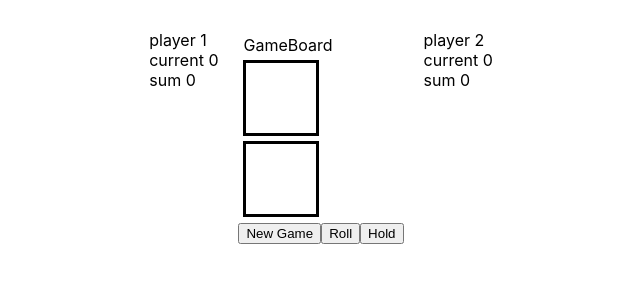
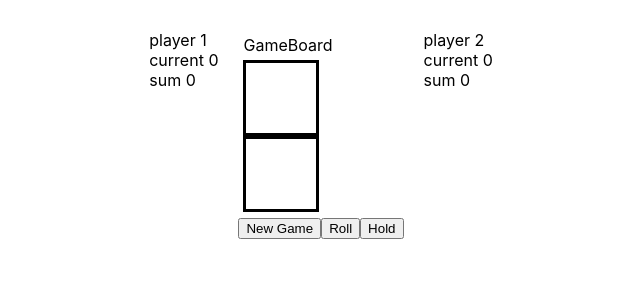
Before and after one commit to TamarCY/Appleseeds-Dice-Game-App, a React (Create React App) app: page / in a window 1280 px wide. Shown: the top 300 px of the page, without its empty margins (319-959 px from the left). Built offline with nearby package versions, Linux system fonts and the light colour scheme.

Commit message:
with winner msg in the board game

```diff
--- a/src/Components/GameBoard/GameBoard.jsx
+++ b/src/Components/GameBoard/GameBoard.jsx
@@ -4,22 +4,59 @@ import './GameBoard.css'
 
 
 class GameBoard extends react.Component {
-    constructor(props){
+    constructor(props) {
         super(props)
-        this.state ={
-            dice1:0,
-            dice2:0
+        this.state = {
+            dice1: 0,
+            dice2: 0
         }
+    }
+    displayDice = () => {
+        return (
+            <div>
+                <div className="GameBoard-dice">{this.props.dices[0]}</div>
+                <div className="GameBoard-dice">{this.props.dices[1]}</div>
+            </div>
+        )
+    }
+
+    displayWinner = () => {
+        return (
+            <div>
+                The winner is {this.props.winner}
+            </div>
+        )
     }
     render() {
         return (
             <div className="GameBoard-div">
-                <div>GameBoard {this.props.test}</div>
-                <div className="GameBoard-dice">{this.props.dices[0]}</div>
-                <div className="GameBoard-dice">{this.props.dices[1]}</div>
-                <button className="GameBoard-new-btn" id="newGame" onClick={(e)=>(this.props.callBack(e))}>New Game</button>
-                <button disabled={this.props.gameOver} className="GameBoard-roll-btn" id="rollDice"onClick={(e)=>(this.props.callBack(e))}>Roll</button>
-                <button disabled={this.props.gameOver} className="GameBoard-hold-btn" id="hold" onClick={(e)=>(this.props.callBack(e))}>Hold</button>
+                <div>GameBoard {this.props.test}
+                </div>
+                <div>
+                    {this.props.gameOver ?
+                        this.displayWinner() :
+                        this.displayDice()}
+                </div>
+                <button
+                    className="GameBoard-new-btn"
+                    id="newGame"
+                    onClick={(e) => (this.props.callBack(e))}>
+                    New Game
+                </button>
+                <button
+                    disabled={this.props.gameOver}
+                    className="GameBoard-roll-btn"
+                    id="rollDice"
+                    onClick={(e) => (this.props.callBack(e))}>
+                    Roll
+                </button>
+                <button
+                    disabled={this.props.gameOver}
+                    className="GameBoard-hold-btn"
+                    id="hold"
+                    onClick={(e) => (this.props.callBack(e))}>
+                    Hold
+                </button>
 
             </div>
             //TODO: dice component
--- a/src/Pages/GameApp/GameApp.jsx
+++ b/src/Pages/GameApp/GameApp.jsx
@@ -1,8 +1,8 @@
 import react from "react";
-import GameOverMessage from "../../Components/GameOverMessage/GameOverMessage";
+// import GameOverMessage from "../../Components/GameOverMessage/GameOverMessage";
 import GameBoard from "../../Components/GameBoard/GameBoard";
 import Player from "../../Components/Player/Player/Player";
-import "./GameApp.css"
+import "./GameApp.css";
 
 const DICE_MIN = 1;
 const DICE_MAX = 6;
@@ -20,107 +20,100 @@ class GameApp extends react.Component {
           currentScore: 0,
           sumScore: 0,
           isActive: true,
-                    isWinner: false
+          isWinner: false,
         },
         player2: {
           id: 2,
           currentScore: 0,
           sumScore: 0,
           isActive: false,
-                    isWinner: false
-                }
-            }
-        }
+          isWinner: false,
+        },
+      },
+    };
   }
 
   callBackFunctions = (event) => {
     event.target.id === "newGame" && this.newGame();
     event.target.id === "rollDice" && this.rollDice();
     event.target.id === "hold" && this.hold();
-    }
+  };
 
   newGame = () => {
     this.setState((prevState) => ({
       gameOver: false,
       players: {
-                ...prevState.players,  // copy all other key-value pairs of object inside players (here the aren't any)
+        ...prevState.players, // copy all other key-value pairs of object inside players (here the aren't any)
         player1: {
           ...prevState.players.player1,
           currentScore: 0,
           sumScore: 0,
           isActive: true,
-                    isWinner: false
+          isWinner: false,
         },
         player2: {
           ...prevState.players.player2,
           currentScore: 0,
           sumScore: 0,
           isActive: false,
-                    isWinner: false
-                }
+          isWinner: false,
         },
-            dices: prevState.dices.map((el) => (null))
-        }
-        )
-        )
-    }
-
+      },
+      dices: prevState.dices.map((el) => null),
+    }));
+  };
 
   rollDice = () => {
     const dicesResult = this.state.dices.map((el) =>
-            (Math.floor(Math.random() * (DICE_MAX - DICE_MIN + 1) + DICE_MIN))
-        )
+      Math.floor(Math.random() * (DICE_MAX - DICE_MIN + 1) + DICE_MIN)
+    );
     const dicesSum = dicesResult.reduce((prev, curr) => prev + curr);
     const currentPlayer = this.state.activePlayer;
-        const playerCurrentScore = this.state.players[currentPlayer].currentScore + dicesSum;
+    const playerCurrentScore =
+      this.state.players[currentPlayer].currentScore + dicesSum;
 
     // TODO: change to reusable and not hard coded
     if (dicesResult[0] === 6 && dicesResult[1] === 6) {
-            this.hold()
+      this.hold();
     } else {
       this.setState((prevState) => ({
         dices: dicesResult,
         players: {
-                    ...prevState.players,  // copy all other key-value pairs of object inside players (here the aren't any)
+          ...prevState.players, // copy all other key-value pairs of object inside players (here the aren't any)
           [currentPlayer]: {
             ...prevState.players[currentPlayer],
-                        currentScore: playerCurrentScore
+            currentScore: playerCurrentScore,
+          },
+        },
+      }));
     }
-                }
-            }
-            )
-            )
-        }
-        console.log(dicesResult)
-
-
-
-    }
+    console.log(dicesResult);
+  };
 
   gameOver = () => {
-        console.log("The winner is", this.state.activePlayer)
+    console.log("The winner is", this.state.activePlayer);
     this.setState({
-            gameOver: true
-        })
+      gameOver: true,
+    });
 
     // TODO: change this.newGame() to reset code. maybe disable the roll and hold buttons, or make them disappear
-    }
+  };
 
   isWinner = () => {
-        this.state.players[this.state.activePlayer] > this.state.pointsToWin ?
-            console.log("The winner is", this.state.activePlayer):
-            console.log ("no")
+    this.state.players[this.state.activePlayer] > this.state.pointsToWin
+      ? console.log("The winner is", this.state.activePlayer)
+      : console.log("no");
     //gameReset
-    }
-
-
+  };
 
   hold = () => {
-
     // TODO: change to no vars?
     const currentPlayer = this.state.activePlayer;
-        const notCurrentPlayer = (currentPlayer === "player1")? "player2": "player1"
-        const currentSumScore = this.state.players[currentPlayer].currentScore + this.state.players[currentPlayer].sumScore
+    const notCurrentPlayer =
+      currentPlayer === "player1" ? "player2" : "player1";
+    const currentSumScore =
+      this.state.players[currentPlayer].currentScore +
+      this.state.players[currentPlayer].sumScore;
     // TODO: can I change the 2 long this.setStates?
     if (currentSumScore > this.state.pointsToWin) {
       this.setState((prevState) => ({
@@ -129,12 +122,10 @@ class GameApp extends react.Component {
           [currentPlayer]: {
             ...prevState.players[currentPlayer],
             sumScore: currentSumScore,
-                    }
-                }
-
-            }))
-            this.gameOver()
-
+          },
+        },
+      }));
+      this.gameOver();
     } else {
       this.setState((prevState) => ({
         players: {
@@ -143,40 +134,36 @@ class GameApp extends react.Component {
             ...prevState.players[currentPlayer],
             sumScore: currentSumScore,
             currentScore: 0,
-                        isActive: false
+            isActive: false,
           },
           [notCurrentPlayer]: {
             ...prevState.players[notCurrentPlayer],
-                        isActive: true
-                    }
-
+            isActive: true,
+          },
         },
         activePlayer: notCurrentPlayer,
-
-
-            }))
-
+      }));
     }
-
-
-
-
-    }
-
+  };
 
   render() {
     return (
       <div className="GameApp">
         <Player playerData={this.state.players.player1} />
-                <GameBoard callBack={this.callBackFunctions} dices={this.state.dices} gameOver={this.state.gameOver}/>
+        <GameBoard
+          callBack={this.callBackFunctions}
+          dices={this.state.dices}
+          gameOver={this.state.gameOver}
+          winner={this.state.activePlayer}
+        />
         <Player playerData={this.state.players.player2} />
-                <GameOverMessage winner={this.state.activePlayer} displayMessage={this.state.gameOver}/>
-
+        {/* <GameOverMessage
+          winner={this.state.activePlayer}
+          displayMessage={this.state.gameOver}
+        /> */}
       </div>
-        )
+    );
   }
 }
 
-
-
-export default GameApp
+export default GameApp;
```
Lines whose indentation alone changed are shown as unchanged.
